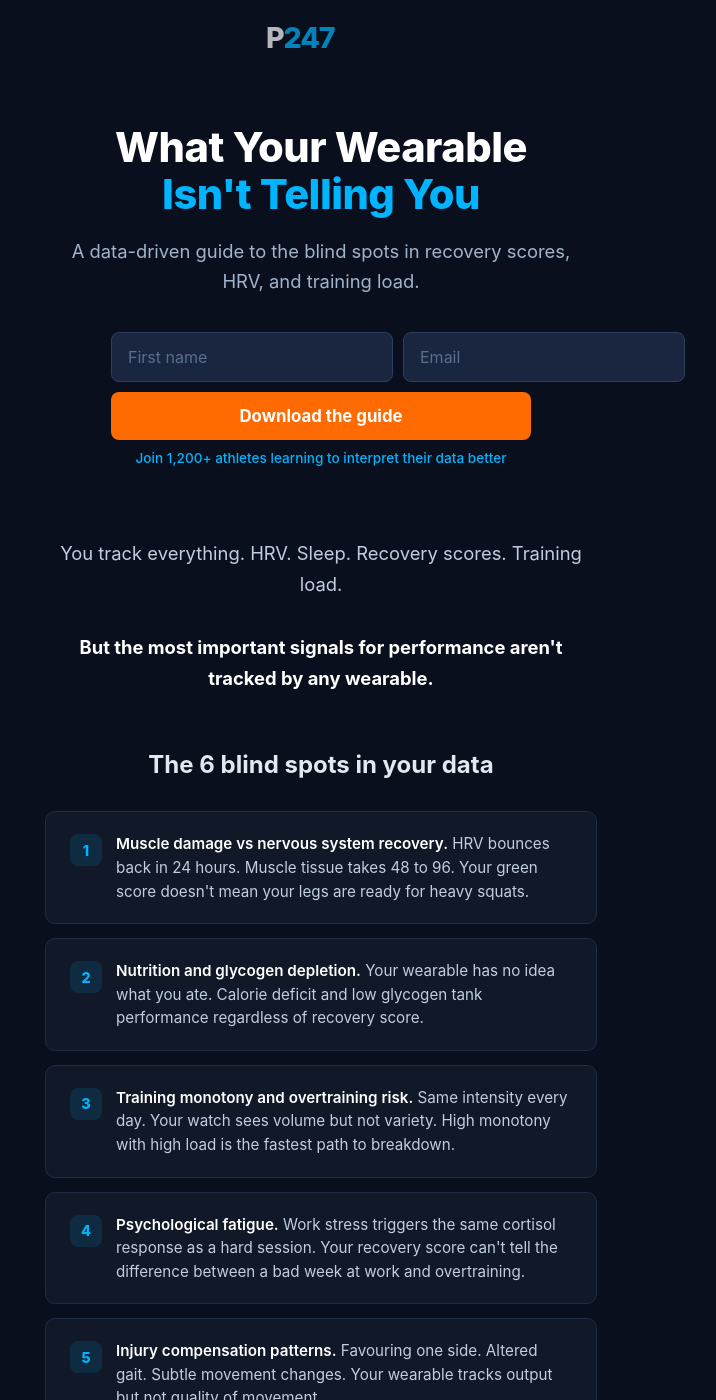
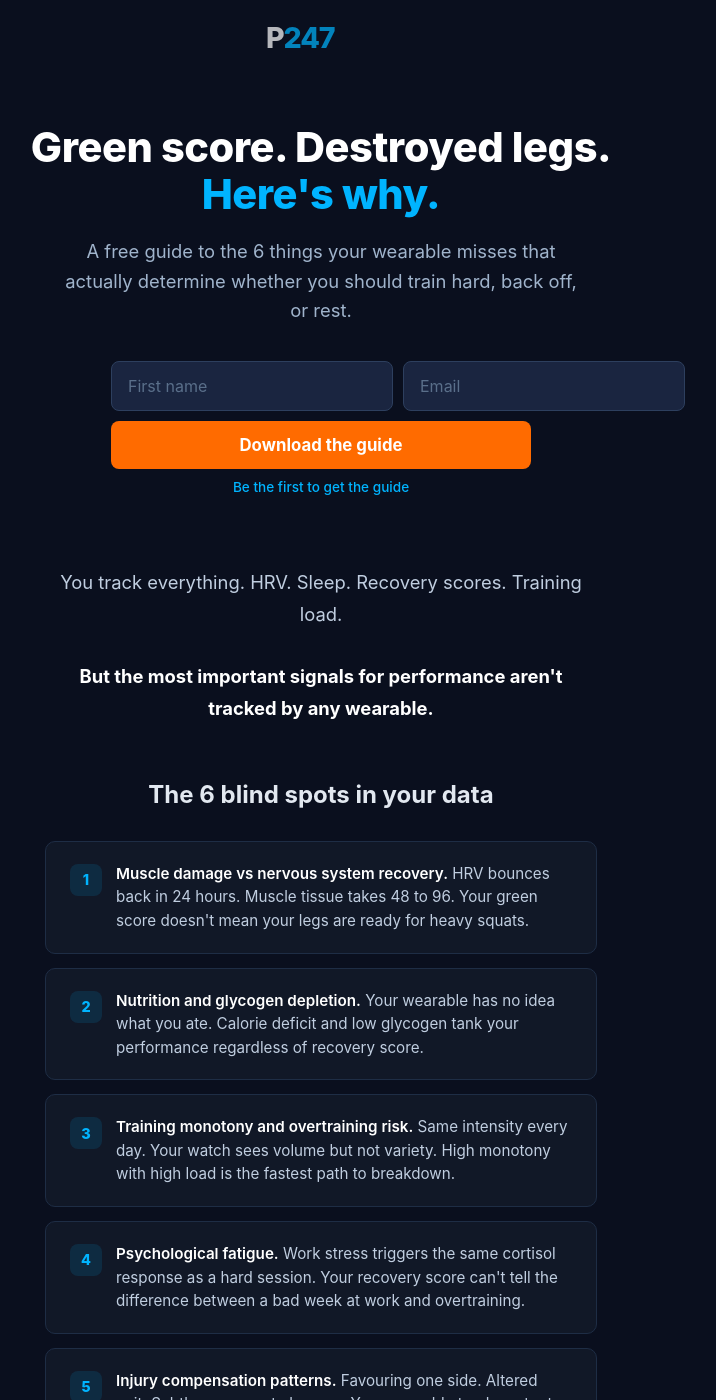
Before and after one commit to MylesBR/p247, a Jekyll site: the page built from athletes.html, in a window 1280 px wide and 1400 px high. Shown: the whole window, without its empty margins (319-1035 px from the left). Built offline with Jekyll 4.4.1, drawn with Linux system fonts in a browser that asks for light colours; some of the changed text lies outside the part shown.

Commit message:
Fix athletes + GLP-1 pages: new headline, remove emojis, fix typo, reorder quotes, consistent layout

```diff
--- a/athletes.html
+++ b/athletes.html
@@ -252,8 +252,8 @@ permalink: /athletes/
 
 <!-- Hero -->
 <section class="g-hero">
-  <h1>What Your Wearable<br><span class="accent">Isn't Telling You</span></h1>
-  <p class="sub">A data-driven guide to the blind spots in recovery scores, HRV, and training load.</p>
+  <h1>Green score. Destroyed legs.<br><span class="accent">Here's why.</span></h1>
+  <p class="sub">A free guide to the 6 things your wearable misses that actually determine whether you should train hard, back off, or rest.</p>
 
   <form class="g-form" onsubmit="return submitForm(event, this, '5427ec1f-c4c3-4bce-a0d2-079874d6d005')">
     <div class="fields">
@@ -263,7 +263,7 @@ permalink: /athletes/
     <button type="submit">Download the guide</button>
     <p class="form-msg"></p>
   </form>
-  <p class="g-social-proof">Join 1,200+ athletes learning to interpret their data better</p>
+  <p class="g-social-proof">Be the first to get the guide</p>
 </section>
 
 <!-- Hook -->
@@ -281,7 +281,7 @@ permalink: /athletes/
     </div>
     <div class="g-spot-card">
       <div class="num">2</div>
-      <div class="text"><strong>Nutrition and glycogen depletion.</strong> Your wearable has no idea what you ate. Calorie deficit and low glycogen tank performance regardless of recovery score.</div>
+      <div class="text"><strong>Nutrition and glycogen depletion.</strong> Your wearable has no idea what you ate. Calorie deficit and low glycogen tank your performance regardless of recovery score.</div>
     </div>
     <div class="g-spot-card">
       <div class="num">3</div>
@@ -307,23 +307,18 @@ permalink: /athletes/
   <h2>Who this guide is for</h2>
   <div class="g-audience-grid">
     <div class="g-audience-item">
-      <div class="ai-icon">🏋️</div>
       <div class="ai-label">Hybrid athletes</div>
     </div>
     <div class="g-audience-item">
-      <div class="ai-icon">🏃</div>
       <div class="ai-label">Hyrox competitors</div>
     </div>
     <div class="g-audience-item">
-      <div class="ai-icon">🚴</div>
       <div class="ai-label">Endurance athletes</div>
     </div>
     <div class="g-audience-item">
-      <div class="ai-icon">⌚</div>
       <div class="ai-label">Wearable data users</div>
     </div>
     <div class="g-audience-item wide">
-      <div class="ai-icon">📋</div>
       <div class="ai-label">Self-coached athletes</div>
     </div>
   </div>
@@ -342,7 +337,7 @@ permalink: /athletes/
     <button type="submit">Download the guide</button>
     <p class="form-msg"></p>
   </form>
-  <p class="g-social-proof">Join 1,200+ athletes learning to interpret their data better</p>
+  <p class="g-social-proof">Be the first to get the guide</p>
 </section>
 
 <!-- Footer -->
```
Also changed, not shown: glp-1.html (+6 -6 lines).
